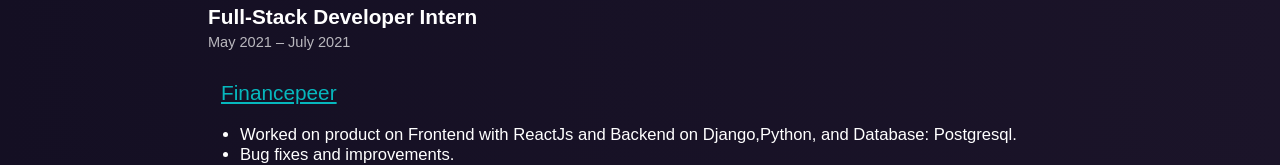
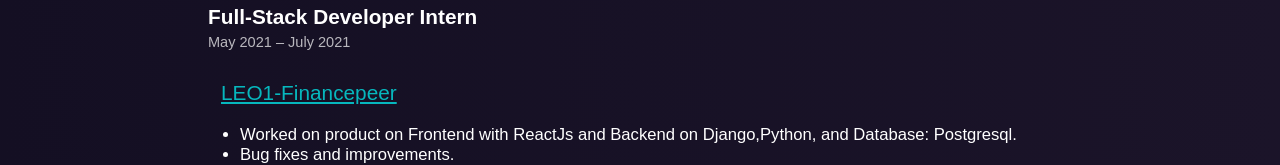
Before and after one commit to B-UDAY-CHANDRA-001/portfolio, a React (Create React App) app: page /about in a window 1280 px wide. Shown: the part 715-880 px from the top of the page. Built offline with nearby package versions, Linux system fonts and the light colour scheme.

Commit message:
updated name

```diff
--- a/src/pages/about.js
+++ b/src/pages/about.js
@@ -53,7 +53,7 @@ return(
           <h2  data-aos = "fade-up" className="about-body"><strong>Full-Stack Developer Intern</strong> <span><p
           style={{opacity:"70%",fontSize:"0.7em"}}>May 2021 – July 2021</p></span>
             <Button style={{opacity:"70%",color:"aqua",fontSize:"1em",textDecoration:"underline"}}variant="https://financepeer.com/">
-              Financepeer</Button>
+              LEO1-Financepeer</Button>
 
           </h2>
           <p  data-aos = "fade-up" className="about-body" >
```
